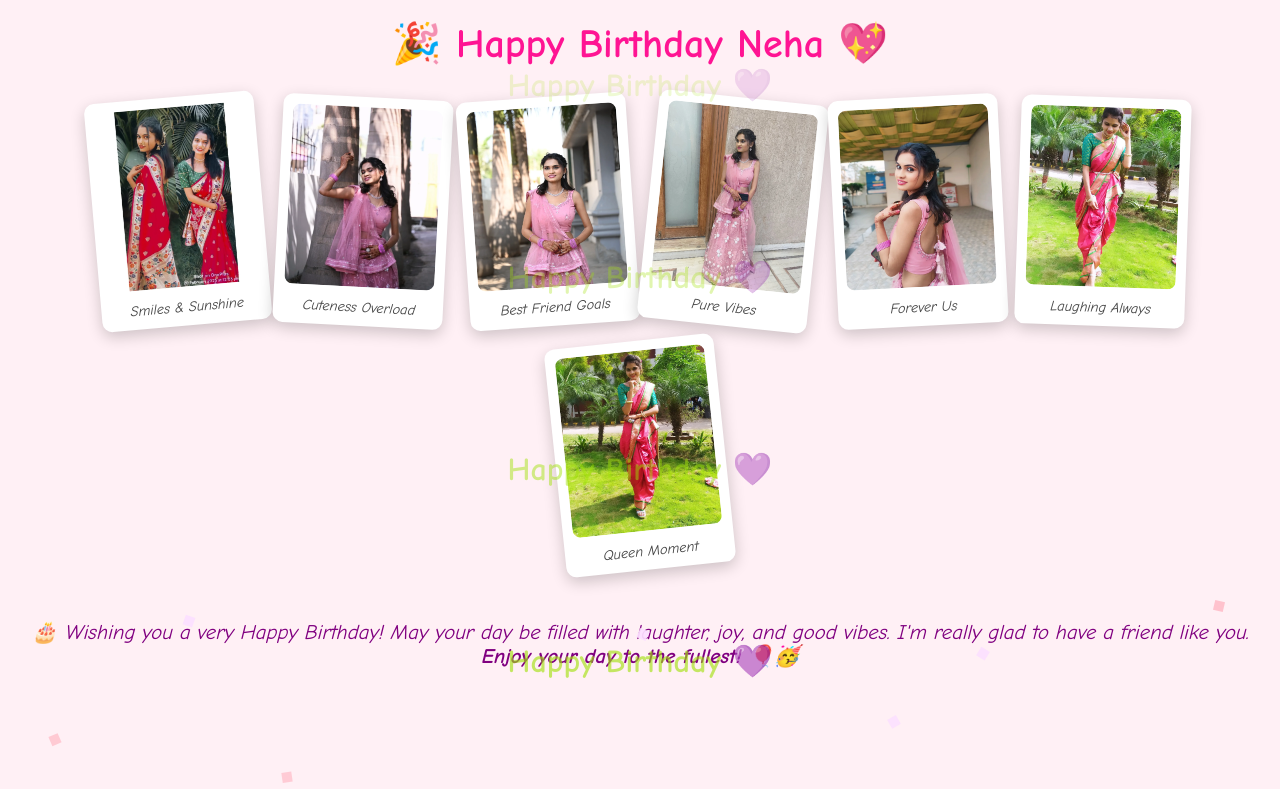
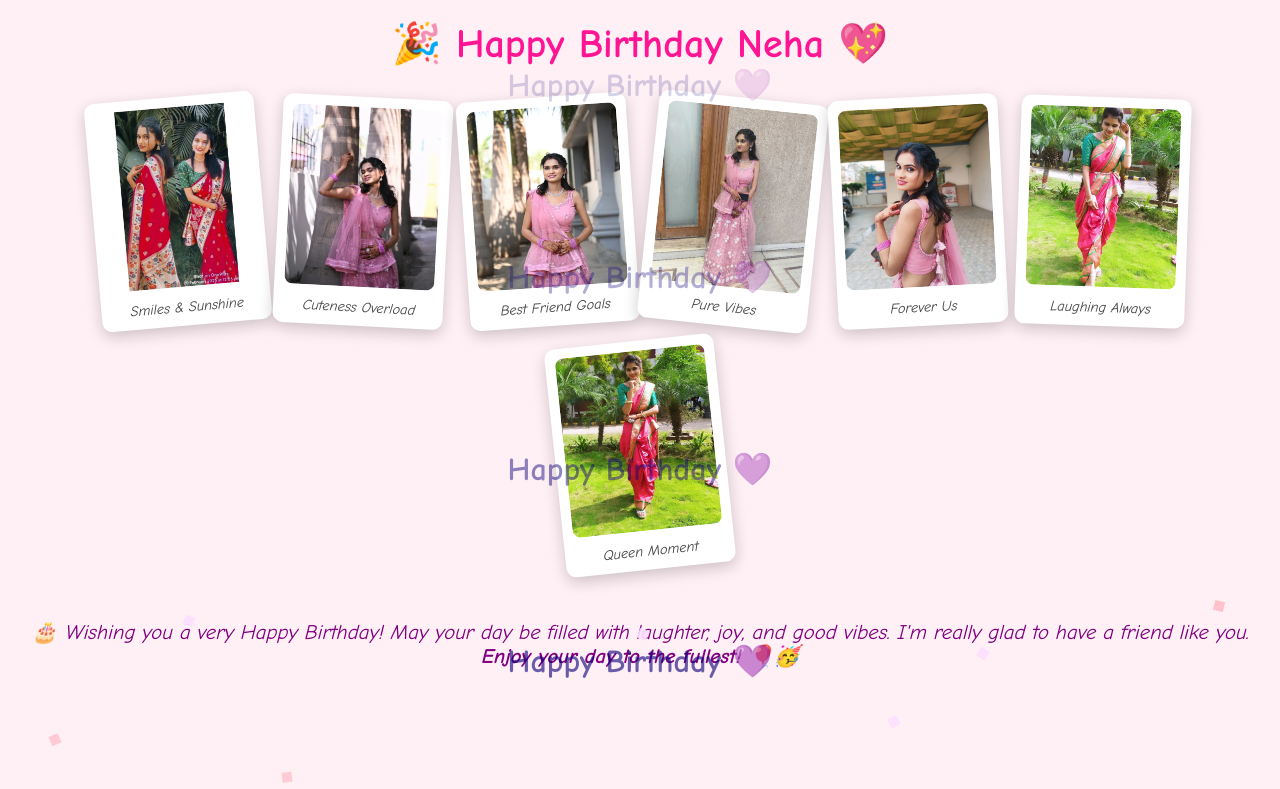
Before and after one commit to Harsh882002/temporary, a plain HTML site: page index.html in a window 1280 px wide. Shown: the top 789 px of the page. Drawn offline with Linux system fonts and the light colour scheme.

Commit message:
Update index.html

```diff
--- a/index.html
+++ b/index.html
@@ -114,7 +114,7 @@
 
     .floating-message {
       font-size: 2rem;
-      color: rgb(161, 225, 10);
+      color: rgb(17, 3, 124);
       font-weight: bold;
       animation: floatUp 4s linear infinite;
       margin-top: 10px;
```
